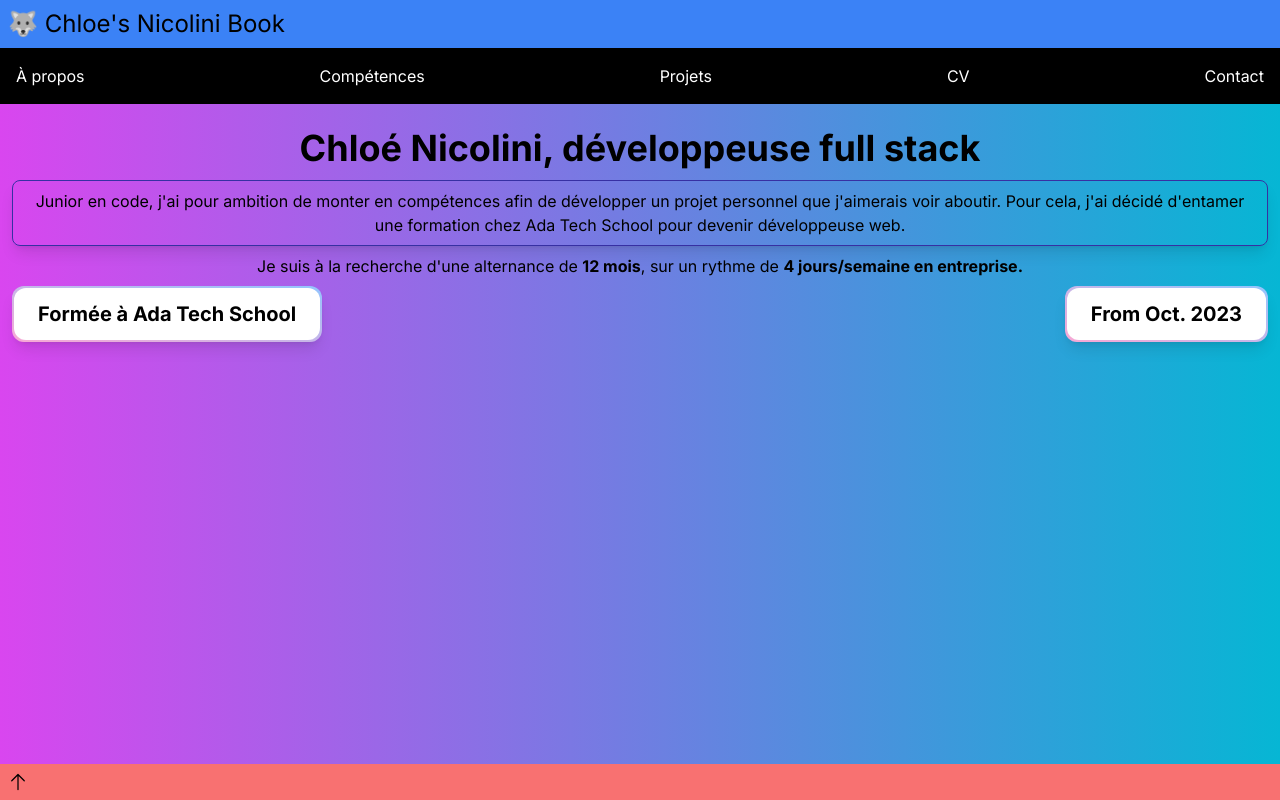
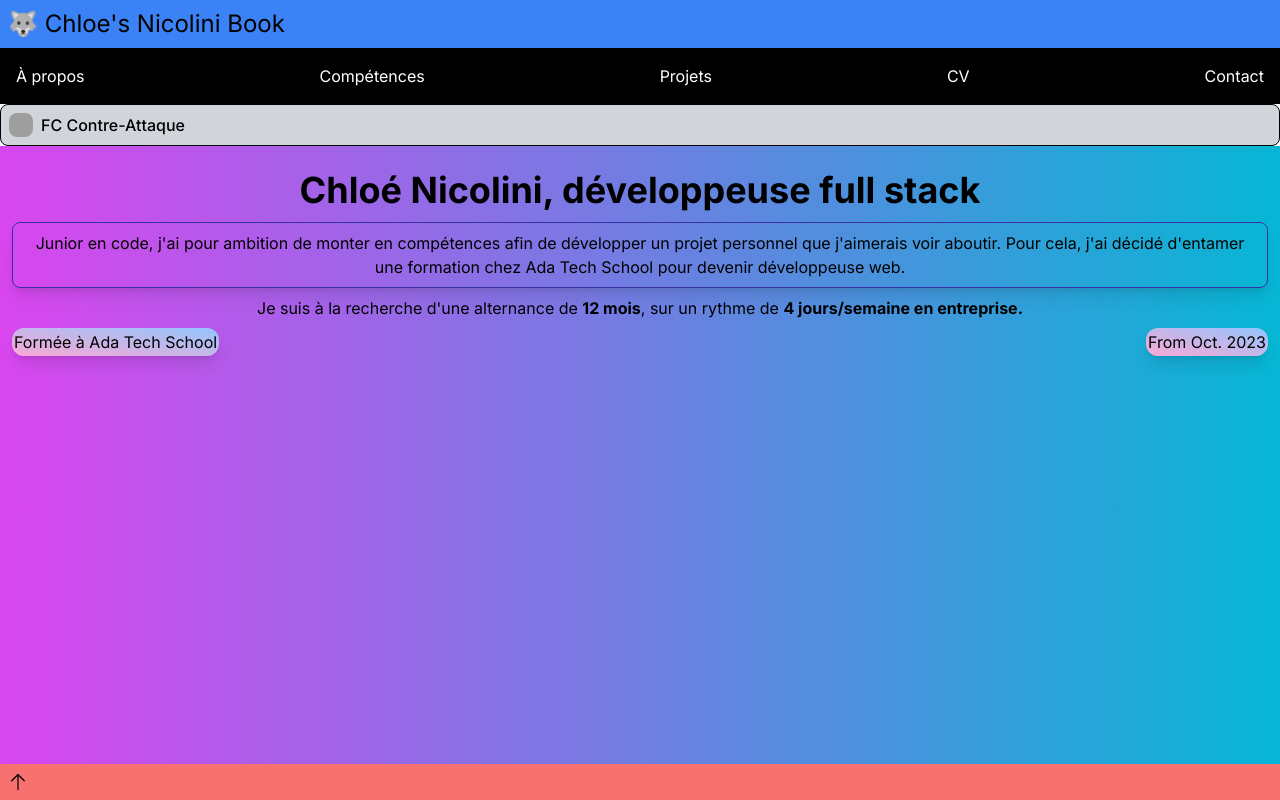
Before and after one commit to JinxedQuinn/BookQuinn, a Next.js app in the folder bookquinn/: page / in a window 1280 px wide. Shown: the top 800 px of the page. Built offline with nearby package versions, Linux system fonts and the light colour scheme; grey boxes are pictures that could not be loaded.

Commit message:
Trying to add dropdown to Navbar

```diff
--- a/bookquinn/app/components/Navbar.js
+++ b/bookquinn/app/components/Navbar.js
@@ -1,5 +1,9 @@
+import React from 'react';
+import Link from 'next/link';
+
 const Navbar = () => {
     return (
+        <>
             <nav className="flex justify-between p-2 bg-black">
                 <a href="#about" className="text-white hover:text-blue-500 p-2">À propos</a>
                 <a href="#skills" className="text-white hover:text-pink-500 rounded-full p-2">Compétences</a>
@@ -7,7 +11,30 @@ const Navbar = () => {
                 <a href="#cv" className="text-white hover:text-pink-500 rounded-full p-2">CV</a>
                 <a href="#contact" className="text-white hover:text-blue-500 rounded-full p-2">Contact</a>
             </nav>
+
+            <ul>
+                <li>
+                    <details className="group w-full border border-black rounded-lg bg-gray-300">
+                        <summary className="flex items-center justify-between gap-2 p-2 font-medium marker:content-none hover:cursor-pointer">
+                            <span className="flex gap-2">
+                                <img className="w-6 h-6 rounded-lg" src="/contreattaque.png" alt=""></img>
+                                <span className='text-center'>
+                                    FC Contre-Attaque
+                                </span>
+                            </span>
+                            {/* <img className="w-5 h-5 transition group-open:rotate-90" src="/arrow.svg" alt="arrow" /> */}
+                        </summary>
+                        <article className="px-4 pb-4 border w-full">
+                            <div className='m-2 italic text-center'>
+                                Lorem ipsum dolor sit amet, consectetur adipiscing elit. Lorem ipsum dolor sit amet, consectetur adipiscing elit. Lorem ipsum dolor sit amet, consectetur adipiscing elit.
+                            </div>
+
+                        </article>
+                    </details>
+                </li>
+            </ul>
+        </>
     );
-};
+}
 
 export default Navbar;
--- a/bookquinn/app/components/Presentation.js
+++ b/bookquinn/app/components/Presentation.js
@@ -16,15 +16,15 @@ const Presentation = () => {
             </p>
             <div className='flex justify-between'>
                 <button className='flex max-w-sm rounded-xl bg-gradient-to-tr from-pink-300 to-blue-300 p-0.5 shadow-lg'>
-                    <button className="flex-1 font-bold text-xl bg-white px-6 py-3 rounded-xl">
+                    {/* <button className="flex-1 font-bold text-xl bg-white px-6 py-3 rounded-xl"> */}
                         Formée à Ada Tech School
-                    </button>
+                    {/* </button> */}
                 </button>
 
                 <button className='flex max-w-sm rounded-xl bg-gradient-to-tr from-pink-300 to-blue-300 p-0.5 shadow-lg'>
-                    <button className="flex-1 font-bold text-xl bg-white px-6 py-3 rounded-xl">
+                    {/* <button className="flex-1 font-bold text-xl bg-white px-6 py-3 rounded-xl"> */}
                         From Oct. 2023
-                    </button>
+                    {/* </button> */}
                 </button>
             </div>
         </div>
```
Lines whose indentation alone changed are shown as unchanged.
